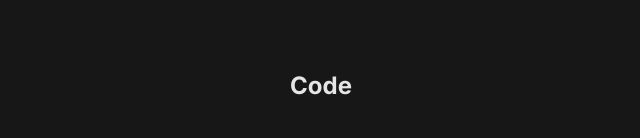
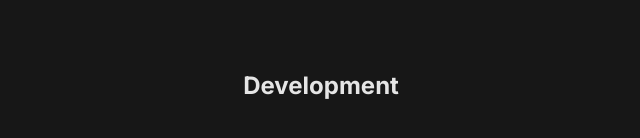
Before and after one commit to Zvezke/BN-sumsub, a Next.js app: page / in a window 1280 px wide. Shown: the part 314-452 px from the top of the page, without its empty margins (319-959 px from the left). Built offline with nearby package versions, Linux system fonts and the light colour scheme.

Commit message:
Update title in page.tsx

```diff
--- a/src/app/page.tsx
+++ b/src/app/page.tsx
@@ -1,7 +1,9 @@
 export default function Home() {
   return (
-    <main className="flex items-center justify-center min-h-screen bg-neutral-900">
-      <h1 className="text-2xl text-neutral-200 font-roboto font-bold">Code</h1>
+    <main className="flex min-h-screen items-center justify-center bg-neutral-900">
+      <h1 className="font-roboto text-2xl font-bold text-neutral-200">
+        Development
+      </h1>
     </main>
   );
 }
```
